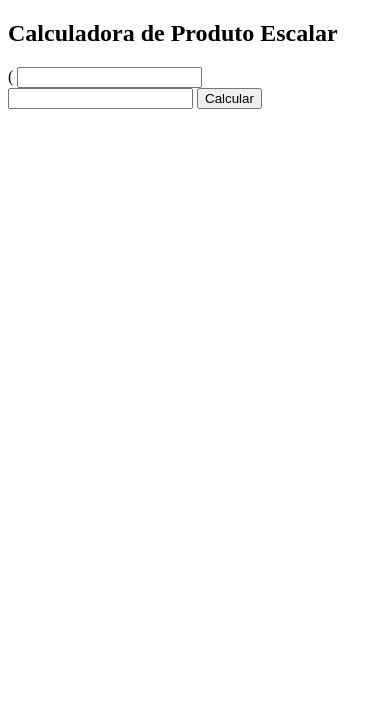
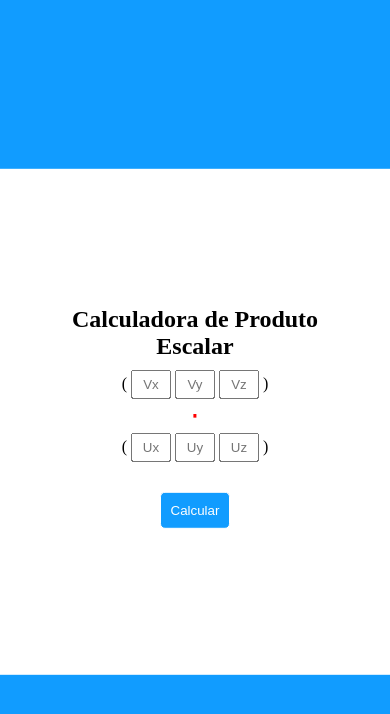
Before and after one commit to Yckson/produto-escalar-vetores, a plain HTML site: page index.html in a window 390 px wide. Drawn offline with Linux system fonts and the light colour scheme.

Commit message:
Conclusão

```diff
--- a/index.html
+++ b/index.html
@@ -4,17 +4,31 @@
     <meta charset="UTF-8">
     <meta name="viewport" content="width=device-width, initial-scale=1.0">
     <title>Produto Escalar</title>
-    <link rel="stylesheet" href="css/style.css">
+    <link rel="stylesheet" href="src/css/style.css">
 </head>
 <body>
     <div class="main-page">
         <h2>Calculadora de Produto Escalar</h2>
          <form>
-            <span>(</span>
-            <input type="number" name="" id="v1x" class="vetor">
-            <input type="number" name="" id="v1x" class="vetor">
+
+            <div class="v">
+                <span>(</span>
+                <input type="number" name="" id="v1x" class="vetor" placeholder="Vx" aria-controls="false" required>
+                <input type="number" name="" id="v1y" class="vetor" placeholder="Vy" required>
+                <input type="number" name="" id="v1z" class="vetor" placeholder="Vz" required>
+                <span>) </span>
+            </div>
+            <span> ⋅ </span>
+            <div class="v">
+                <span> (</span>
+                <input type="number" name="" id="v2x" class="vetor" placeholder="Ux" required>
+                <input type="number" name="" id="v2y" class="vetor" placeholder="Uy" required>
+                <input type="number" name="" id="v2z" class="vetor" placeholder="Uz" required>
+                <span>)</span>
+            </div>
             <button type="submit">Calcular</button>
          </form>
+         <div class="resposta"></div>
     </div>
     <script src="src/js/main.js"></script>
 </body>
--- /dev/null
+++ b/src/css/MQ.css
@@ -0,0 +1,24 @@
+@media Screen and (max-width: 990px) {
+    div.main-page{
+        width: 80%;
+    }
+}
+
+@media Screen and (max-width: 600px){
+    form {
+        flex-direction: column !important;
+    }
+
+    button{
+        margin-top: 30px !important;
+    }
+
+    div.main-page{
+        display: flex;
+        flex-direction: column;
+        align-content: center;
+        justify-content: center;
+        width: 100%;
+        height: 60%;
+    }
+}
--- a/src/css/style.css
+++ b/src/css/style.css
@@ -0,0 +1,87 @@
+@import url('./MQ.css');
+
+*{
+    margin: 0;
+    padding: 0;
+    box-sizing: border-box;
+}
+
+html, body{
+    height: 100%;
+    width: 100%;
+}
+
+input::-webkit-outer-spin-button,
+input::-webkit-inner-spin-button {
+  -webkit-appearance: none;
+  margin: 0;
+}
+
+input[type=number] {
+  -moz-appearance: textfield;
+}
+
+body{
+    background-color: rgb(17, 156, 255);
+}
+
+div.main-page{
+    background-color: white;
+    position: absolute;
+    left: 50%;
+    top: 50%;
+    transform: translate(-50%, -50%);
+    padding: 40px;
+}
+
+div.main-page > h2{
+    text-align: center;
+}
+
+div.main-page input{
+    padding: 5px;
+    text-align: center;
+    width: 40px;
+}
+
+form {
+    display: flex;
+    padding: 10px 0;
+    width: 100%;
+    align-items: center;
+    justify-content: center;
+}
+
+form > *{
+    margin: 0 5px;
+}
+
+form > span{
+    color: red;
+    font-size: 22pt;
+}
+
+
+form > button{
+    background-color: rgb(17, 156, 255);
+    border: white 1px solid;
+    border-radius: 5px;
+    padding: 10px;
+    color: white;
+}
+
+form span{
+    word-wrap: normal;
+    text-align: center;
+    height: min-content;
+}
+
+div.v1, div.v2{
+    display: flex;
+    align-items: center;
+
+}
+
+div.resposta{
+    text-align: center;
+}
--- a/src/js/main.js
+++ b/src/js/main.js
@@ -1,3 +1,31 @@
+function calcularProdEsc(v1, v2){
+    return v1[0] * v2[0] + v1[1] * v2[1] + v1[2] * v2[2];
+}
+
+function getValues() {
+    let v1 = Array(Number(document.querySelector('input#v1x').value), Number(document.querySelector('input#v1y').value), Number(document.querySelector('input#v1z').value));
+    let v2 = Array(Number(document.querySelector('input#v2x').value), Number(document.querySelector('input#v2y').value), Number(document.querySelector('input#v2z').value));
+
+    return [v1, v2];
+}
+
+function writeAnswer(value){
+    document.querySelector("div.resposta").innerHTML = null;
+    document.querySelector('div.resposta').innerHTML = 'Respota: ' + value;
+}
+
+
+
+
+
+
+
+
+
 document.querySelector('button').addEventListener('click', (event) => {
     event.preventDefault();
+    const vectors = getValues();
+    const resp = calcularProdEsc(vectors[0], vectors[1]);
+    writeAnswer(resp);
+
 })
```
